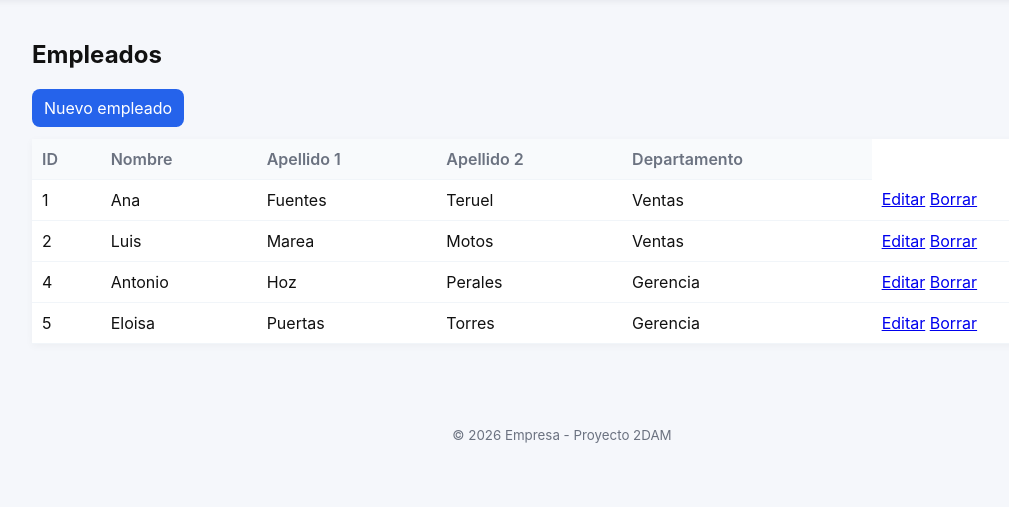
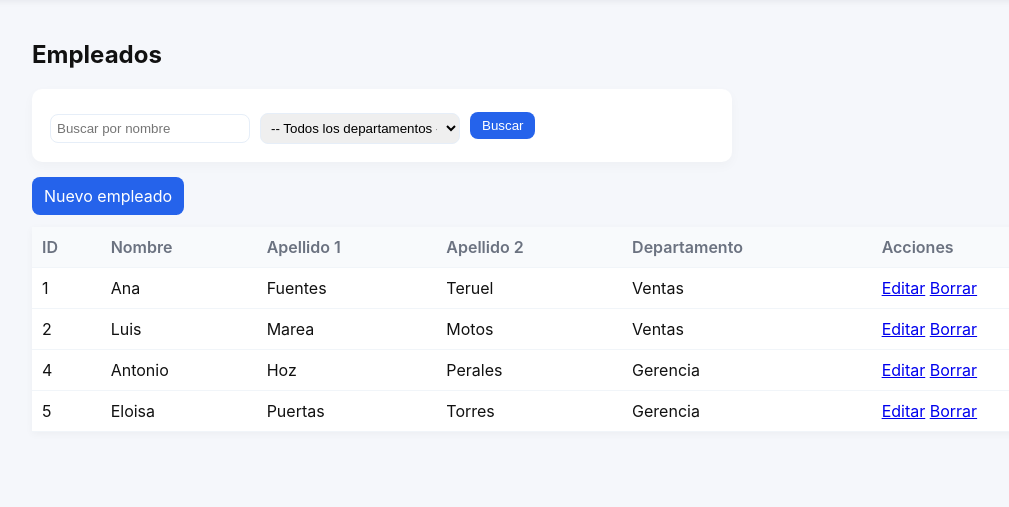
Before and after one commit to conbegaGit/DWES_25_26, a PHP site: page /empleados/listar.php in a window 1280 px wide. Shown: the part 146-653 px from the top of the page, without its empty margins (78-1087 px from the left). Run offline with PHP 8.4, Linux system fonts and the light colour scheme; a user stored in the database is signed in; data comes from the database, SQL or seed files in the repository.

Commit message:
clase 18/2/2026

```diff
--- a/AppEmpresa/empleados/listar.php
+++ b/AppEmpresa/empleados/listar.php
@@ -4,13 +4,73 @@ require_once __DIR__ . "/../includes/auth.php";
 require_once __DIR__ . "/../includes/db.php";
 require_once __DIR__ . "/../includes/functions.php";
 require_login();
+/* =========================
+   RECUPERAR FILTROS (GET)
+========================= */
+$nombre = $_GET['nombre'] ?? '';
+$departamento = $_GET['departamento'] ?? '';
+$where = [];
+$params = [];
+if (!empty($nombre)) {
+    $where[] = "e.Nombre LIKE :nombre";
+    $params[':nombre'] = "%$nombre%";
+}
+if (!empty($departamento)) {
+    $where[] = "e.Departamento = :departamento";
+    $params[':departamento'] = $departamento;
+}
+$whereSql = "";
+if ($where) {
+    $whereSql = "WHERE " . implode(" AND ", $where);
+}
+/* =========================
+   CONSULTA EMPLEADOS
+========================= */
+$sql = "
+    SELECT e.CodEmple, e.Nombre, e.Apellido1, e.Apellido2,
+           d.Nombre AS DepartamentoNombre
+    FROM empleados e
+    LEFT JOIN departamentos d ON e.Departamento = d.CodDept
+    $whereSql
+    ORDER BY e.CodEmple
+";
+
+$stm = $bd->prepare($sql);
+$stm->execute($params);
+$rows = $stm->fetchAll(PDO::FETCH_ASSOC);
+/* =========================
+   CONSULTA DEPARTAMENTOS
+========================= */
+$deptStm = $bd->query("SELECT CodDept, Nombre FROM departamentos ORDER BY Nombre");
+$departamentos = $deptStm->fetchAll(PDO::FETCH_ASSOC);
+
 require_once __DIR__ . "/../includes/header.php";
-
-$stm = $bd->query("SELECT d.*, e.Nombre AS DepartamentoNombre FROM empleados d LEFT JOIN departamentos e ON d.Departamento = e.CodDept ORDER BY d.CodEmple");
-$rows = $stm->fetchALL(PDO::FETCH_ASSOC);
 ?>
 <h2>Empleados</h2>
+<!-- BUSCADOR -->
+<form method="GET" style="margin-bottom:15px; display:flex; gap:10px; align-items:center;">
+    <input type="text"
+        name="nombre"
+        placeholder="Buscar por nombre"
+        value="<?= e($nombre) ?>"
+        style="width:200px; padding:6px;">
+
+    <select name="departamento"
+        style="width:200px; padding:6px;">
+        <option value="">-- Todos los departamentos --</option>
+        <?php foreach ($departamentos as $d): ?>
+            <option value="<?= $d['CodDept'] ?>"
+                <?= ($departamento == $d['CodDept']) ? 'selected' : '' ?>>
+                <?= e($d['Nombre']) ?>
+            </option>
+        <?php endforeach; ?>
+    </select>
+    <button type="submit" style="padding:6px 12px;">
+        Buscar
+    </button>
+</form>
 <a class="btn" href="crear.php">Nuevo empleado</a>
+<!-- TABLA -->
 <table class="list">
     <thead>
         <tr>
@@ -19,22 +79,31 @@ $rows = $stm->fetchALL(PDO::FETCH_ASSOC);
             <th>Apellido 1</th>
             <th>Apellido 2</th>
             <th>Departamento</th>
+            <th>Acciones</th>
         </tr>
     </thead>
     <tbody>
+        <?php if ($rows): ?>
             <?php foreach ($rows as $r): ?>
                 <tr>
                     <td><?= e($r['CodEmple']) ?></td>
                     <td><?= e($r['Nombre']) ?></td>
                     <td><?= e($r['Apellido1']) ?></td>
                     <td><?= e($r['Apellido2']) ?></td>
-                <td><?= e($r['DepartamentoNombre']) ?></td>
+                    <td><?= e($r['DepartamentoNombre'] ?? 'Sin departamento') ?></td>
                     <td>
                         <a href="editar.php?id=<?= $r['CodEmple'] ?>">Editar</a>
-                    <a href="borrar.php?id=<?= $r['CodEmple'] ?>" onclick="return confirm('Borrar empleado')">Borrar</a>
+                        <a href="borrar.php?id=<?= $r['CodEmple'] ?>"
+                            onclick="return confirm('¿Borrar empleado?')">Borrar</a>
                     </td>
                 </tr>
             <?php endforeach; ?>
+        <?php else: ?>
+            <tr>
+                <td colspan="6">No se encontraron empleados</td>
+            </tr>
+        <?php endif; ?>
     </tbody>
 </table>
+
 <?php require_once __DIR__ . "/../includes/footer.php"; ?>
```
Lines whose indentation alone changed are shown as unchanged.
